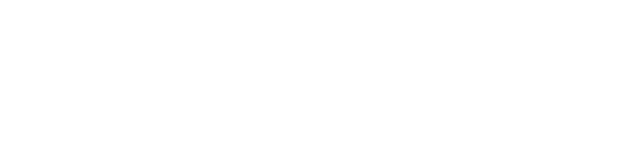
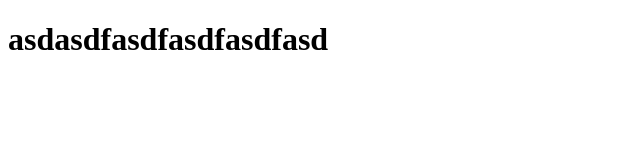
Before and after one commit to GabrielRuberttone/test, a plain HTML site: page index.html in a window 1280 px wide. Shown: the whole page, without its empty margins (0-640 px from the left). Drawn offline with Linux system fonts and the light colour scheme.

Commit message:
segundo commit

```diff
--- a/index.html
+++ b/index.html
@@ -7,6 +7,6 @@
     <title>Document</title>
 </head>
 <body>
-
+<h1>asdasdfasdfasdfasdfasd</h1>
 </body>
 </html>
```
